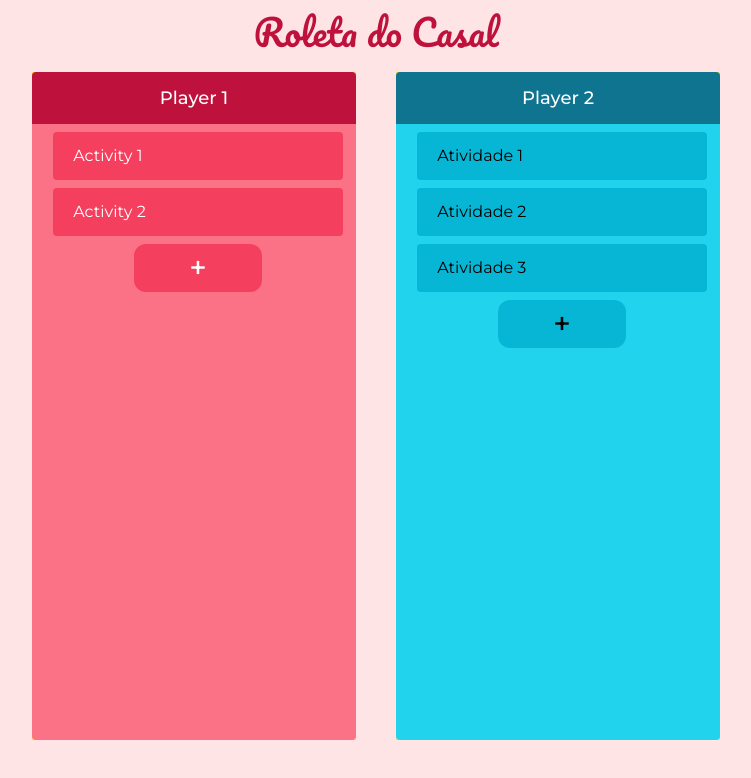
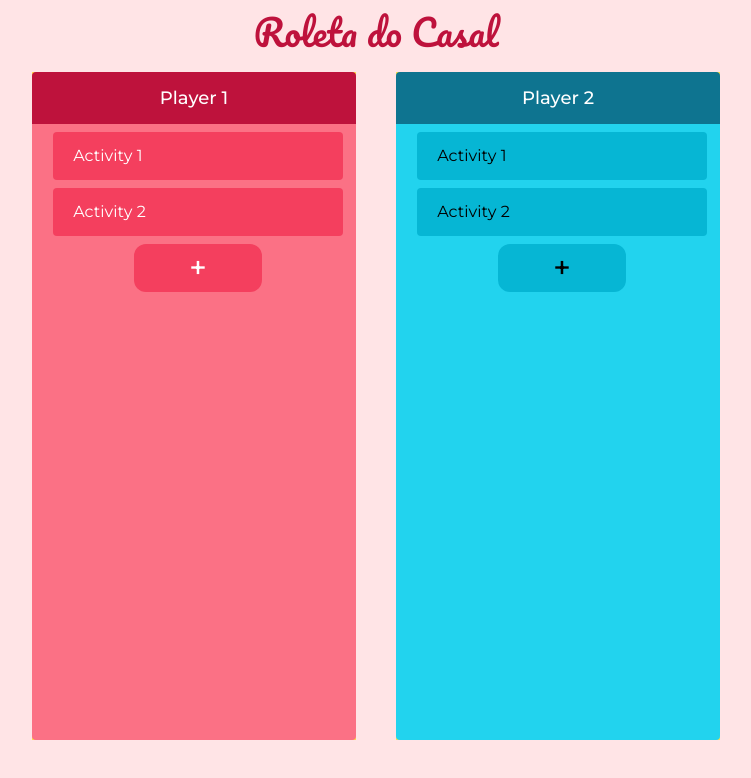
Before and after one commit to lorenzoa7/couple-wheel, a React (Create React App) app in the folder client/: page / in a window 1280 px wide. Shown: the top 778 px of the page, without its empty margins (264-1015 px from the left). Built offline with nearby package versions, Linux system fonts and the light colour scheme.

Commit message:
Add context and activities per player

```diff
--- a/client/src/App.js
+++ b/client/src/App.js
@@ -1,13 +1,14 @@
 import RoutesApp from "./routes"
 import GlobalStyle from "./styles/globals"
+import { GeneralProvider } from "./contexts/general"
 
 
 export default function App() {
   return (
-    <>
+    <GeneralProvider>
       <RoutesApp />
       <GlobalStyle />
-    </>
+    </GeneralProvider>
 
   )
 }
--- /dev/null
+++ b/client/src/contexts/general.js
@@ -0,0 +1,35 @@
+import { createContext, useState } from "react"
+
+export const GeneralContext = createContext({})
+
+export const GeneralProvider = ({ children }) => {
+    const [activities, setActivities] = useState({
+        player1:
+            [{ name: 'Activity 1' }, { name: 'Activity 2' }],
+        player2:
+            [{ name: 'Activity 1' }, { name: 'Activity 2' }]
+    })
+
+    const [theme, setTheme] = useState({
+        player1:
+            'rose',
+        player2:
+            'cyan'
+    })
+
+    const [playerName, setPlayerName] = useState({
+        player1:
+            'Player 1',
+        player2:
+            'Player 2'
+    })
+
+    return (
+        <GeneralContext.Provider value={{
+            activities, setActivities,
+            theme, setTheme, playerName, setPlayerName
+        }}>
+            {children}
+        </GeneralContext.Provider>
+    )
+}
--- /dev/null
+++ b/client/src/hooks/useGeneral.js
@@ -0,0 +1,8 @@
+import { useContext } from "react";
+import { GeneralContext } from "../contexts/general";
+
+export default function useGeneral() {
+    const context = useContext(GeneralContext)
+
+    return context
+}
--- a/client/src/pages/GameConfiguration/ActivitiesList/index.jsx
+++ b/client/src/pages/GameConfiguration/ActivitiesList/index.jsx
@@ -1,20 +1,20 @@
-import { useState } from 'react'
 import * as C from '../styles'
+import useGeneral from '../../../hooks/useGeneral'
 
-export default function ActivitiesList() {
+export default function ActivitiesList({player='player1'}) {
 
-    const [activities, setActivities] = useState([{name: 'Activity 1'}, {name: 'Activity 2'}])
+    const { activities, setActivities, theme } = useGeneral()
 
     const addActivity = () => {
-        const newActivity = {name: `Activity ${activities.length + 1}`}
-        setActivities(activities.concat(newActivity))
+        const newActivity = {name: `Activity ${activities[player].length + 1}`}
+        setActivities({...activities, [player]: activities[player].concat(newActivity)})
     }
 
     return (
         <>
-            {activities?.map((activity, index) => <C.Activity key={index}>{activity.name}</C.Activity>)}
+            {activities[player]?.map((activity, index) => <C.Activity theme={theme[player]} key={index}>{activity.name}</C.Activity>)}
 
-            <C.AddActivity onClick={addActivity}>+</C.AddActivity>
+            <C.AddActivity theme={theme[player]} onClick={addActivity}>+</C.AddActivity>
         </>
     )
 }
--- a/client/src/pages/GameConfiguration/index.jsx
+++ b/client/src/pages/GameConfiguration/index.jsx
@@ -1,10 +1,10 @@
-import { useState } from 'react'
 import * as C from './styles'
 import ActivitiesList from './ActivitiesList'
+import useGeneral from '../../hooks/useGeneral'
 
 export default function GameConfiguration() {
 
-    const [playerName, setPlayerName] = useState({ player1: 'Player 1', player2: 'Player 2' })
+    const { theme, playerName, setPlayerName } = useGeneral()
 
     const handleChange = e => setPlayerName({ ...playerName, [e.target.name]: e.target.value })
 
@@ -25,7 +25,7 @@ export default function GameConfiguration() {
             <C.PageContent>
                 <C.Main>
                     <C.Section>
-                        <C.PlayerContainer>
+                        <C.PlayerContainer theme={theme.player1}>
                             <C.PlayerInput
                                 name='player1'
                                 value={playerName.player1}
@@ -36,13 +36,13 @@ export default function GameConfiguration() {
                             />
                         </C.PlayerContainer>
 
-                        <C.ActivitiesContainer>
-                            <ActivitiesList />
+                        <C.ActivitiesContainer theme={theme.player1}>
+                            <ActivitiesList player='player1' />
                         </C.ActivitiesContainer>
                     </C.Section>
 
                     <C.Section>
-                        <C.PlayerContainer color={'blue'}>
+                        <C.PlayerContainer theme={theme.player2}>
                             <C.PlayerInput
                                 name='player2'
                                 value={playerName.player2}
@@ -53,20 +53,8 @@ export default function GameConfiguration() {
                             />
                         </C.PlayerContainer>
 
-                        <C.ActivitiesContainer color={'blue'}>
-                            <C.Activity color={'blue'}>
-                                Atividade 1
-                            </C.Activity>
-
-                            <C.Activity color={'blue'}>
-                                Atividade 2
-                            </C.Activity>
-
-                            <C.Activity color={'blue'}>
-                                Atividade 3
-                            </C.Activity>
-
-                            <C.AddActivity color={'blue'}>+</C.AddActivity>
+                        <C.ActivitiesContainer theme={theme.player2}>
+                            <ActivitiesList player='player2' />
                         </C.ActivitiesContainer>
                     </C.Section>
                 </C.Main>
--- a/client/src/pages/GameConfiguration/styles.jsx
+++ b/client/src/pages/GameConfiguration/styles.jsx
@@ -46,7 +46,7 @@ export const Section = tw.section`
 export const PlayerContainer = tw.div`
 
     ${(props) => (
-        (props.color === 'blue' && 'bg-cyan-700') ||
+        (props.theme === 'cyan' && 'bg-cyan-700') ||
         'bg-rose-700'
     )}
 
@@ -63,7 +63,7 @@ export const PlayerContainer = tw.div`
 export const ActivitiesContainer = tw.div`
 
     ${(props) => (
-        (props.color === 'blue' && 'bg-cyan-400 scrollbar-thumb-cyan-900 scrollbar-track-cyan-400') ||
+        (props.theme === 'cyan' && 'bg-cyan-400 scrollbar-thumb-cyan-900 scrollbar-track-cyan-400') ||
         'bg-rose-400 scrollbar-thumb-rose-900 scrollbar-track-rose-400'
     )}
 
@@ -83,7 +83,7 @@ export const ActivitiesContainer = tw.div`
 export const Activity = tw.div`
 
     ${(props) => (
-        (props.color === 'blue' && 'bg-cyan-500 text-black') ||
+        (props.theme === 'cyan' && 'bg-cyan-500 text-black') ||
         'bg-rose-500 text-white'
     )}
 
@@ -99,7 +99,7 @@ export const Activity = tw.div`
 export const AddActivity = tw.button`
 
     ${(props) => (
-        (props.color === 'blue' && 'bg-cyan-500 hover:bg-cyan-600 text-black') ||
+        (props.theme === 'cyan' && 'bg-cyan-500 hover:bg-cyan-600 text-black') ||
         'bg-rose-500 hover:bg-rose-600 text-white'
     )}
 
```
